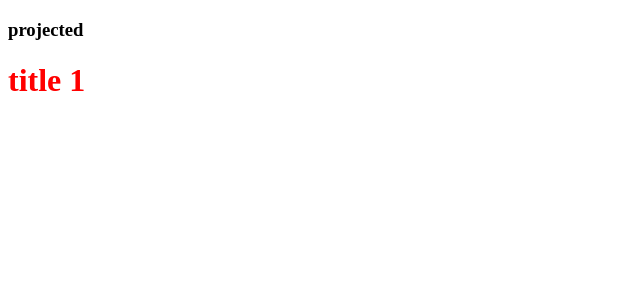
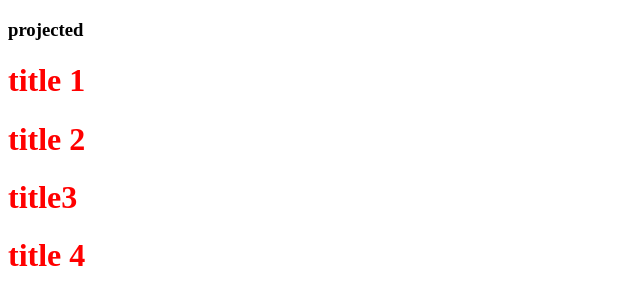
Before and after one commit to nadavsinai/angular-projection-apis, an Angular app: page / in a window 1280 px wide. Shown: the top 304 px of the page, without its empty margins (0-640 px from the left). Built offline with nearby package versions, Linux system fonts and the light colour scheme.

Commit message:
add single node display feature

```diff
--- a/src/app/accordion.component.ts
+++ b/src/app/accordion.component.ts
@@ -1,23 +1,43 @@
-import {AfterContentInit, AfterViewInit, Component, ContentChild, ElementRef, OnInit, ViewChild} from '@angular/core';
+import {
+  AfterContentInit,
+  AfterViewInit,
+  Component,
+  ContentChild,
+  ContentChildren,
+  ElementRef,
+  OnInit,
+  QueryList,
+  ViewChild
+} from '@angular/core';
+import {AccNodeComponent} from 'src/app/acc-node.component';
 
 @Component({
   selector: 'app-accordion',
   template: `
-
     <ng-content></ng-content>
   `,
   styles: []
 })
 export class AccordionComponent implements OnInit, AfterViewInit, AfterContentInit {
-  @ContentChild('h3') projectedStuff: ElementRef;
+  @ContentChildren(AccNodeComponent) nodes: QueryList<AccNodeComponent>;
 
-  constructor() {
+  ngAfterContentInit(): void {
+    this.subscribeToNodes();
+    // this.nodes.changes.subscribe(this.subscribeToNodes.bind(this));
   }
 
-  ngAfterContentInit() {
-    console.log(this.projectedStuff);
+  private subscribeToNodes(): void {
+    this.nodes.forEach((node: AccNodeComponent) => {
+      node.nodeClicked.subscribe(this.onNodeClicked.bind(this));
+    });
   }
 
-
+  onNodeClicked(clieckedNode: AccNodeComponent): void {
+    this.nodes
+      .filter((node) => node !== clieckedNode)
+      .forEach((node) => {
+        node.expanded = false;
+      });
+  }
 
 }
--- a/src/app/app.component.html
+++ b/src/app/app.component.html
@@ -18,5 +18,38 @@
     quos ratione rem reprehenderit sequi tenetur voluptates.
     Aliquid aperiam laborum suscipit!
   </app-acc-node>
-
+  <app-acc-node>
+    <ng-template #accTitle>
+      title 2
+    </ng-template>
+    Lorem ipsum dolor sit amet,
+    consectetur adipisicing elit. Accusantium commodi deserunt
+    dolor doloribus eligendi, laborum, minima nihil odit quo,
+    quos ratione rem reprehenderit sequi tenetur voluptates.
+    Aliquid aperiam laborum suscipit!
+  </app-acc-node>
+  <app-acc-node>
+    <ng-template #accTitle>
+      title3
+    </ng-template>
+    Lorem ipsum dolor sit amet,
+    consectetur adipisicing elit. Accusantium commodi deserunt
+    dolor doloribus eligendi, laborum, minima nihil odit quo,
+    quos ratione rem reprehenderit sequi tenetur voluptates.
+    Aliquid aperiam laborum suscipit! Lorem ipsum dolor sit amet,
+    consectetur adipisicing elit. Accusantium commodi deserunt
+    dolor doloribus eligendi, laborum, minima nihil odit quo,
+    quos ratione rem reprehenderit sequi tenetur voluptates.
+    Aliquid aperiam laborum suscipit! Lorem ipsum dolor sit amet,
+    consectetur adipisicing elit. Accusantium commodi deserunt
+    dolor doloribus eligendi, laborum, minima nihil odit quo,
+    quos ratione rem reprehenderit sequi tenetur voluptates.
+    Aliquid aperiam laborum suscipit!
+  </app-acc-node>
+  <app-acc-node>
+    <ng-template #accTitle>
+      title 4
+    </ng-template>
+    content
+  </app-acc-node>
 </app-accordion>
```
